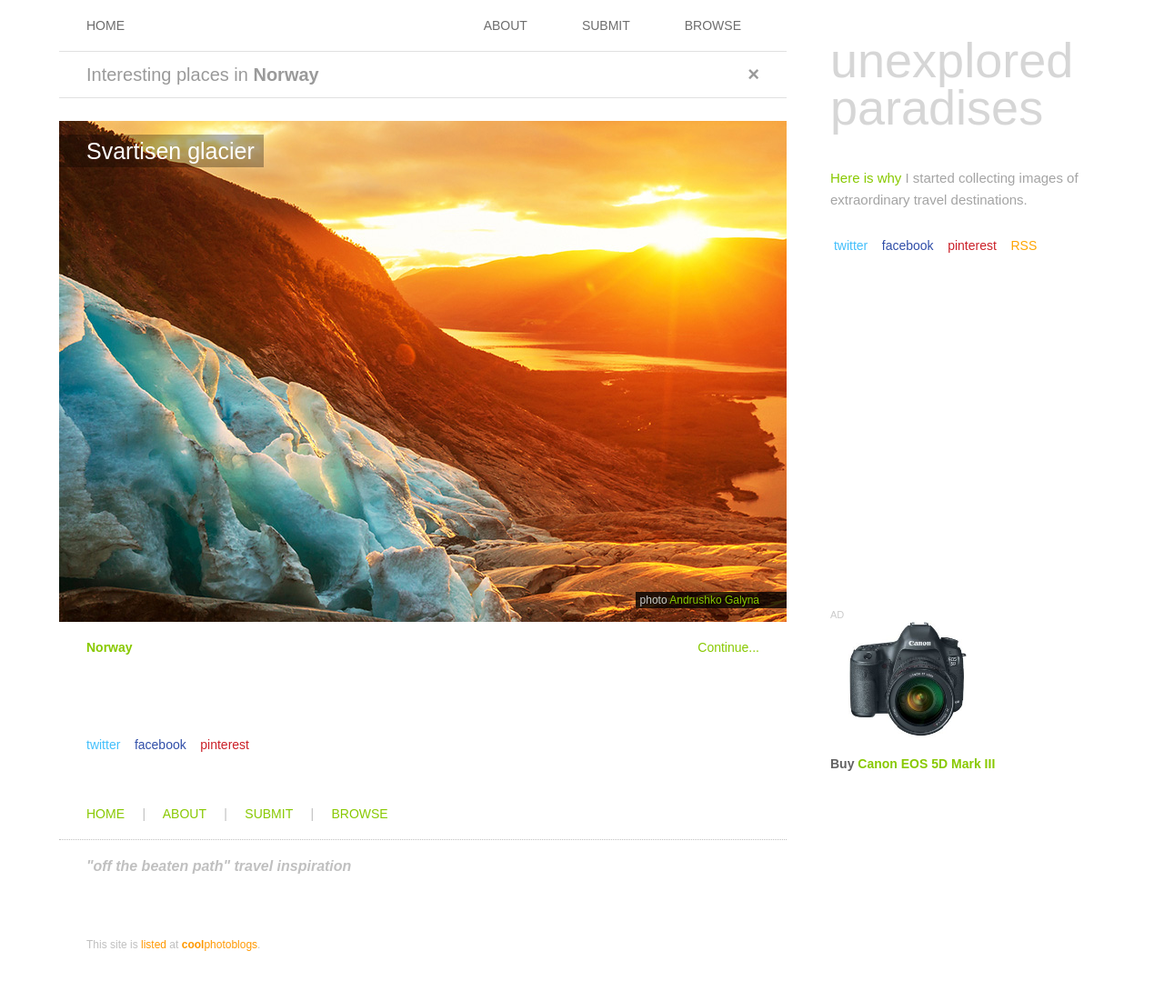
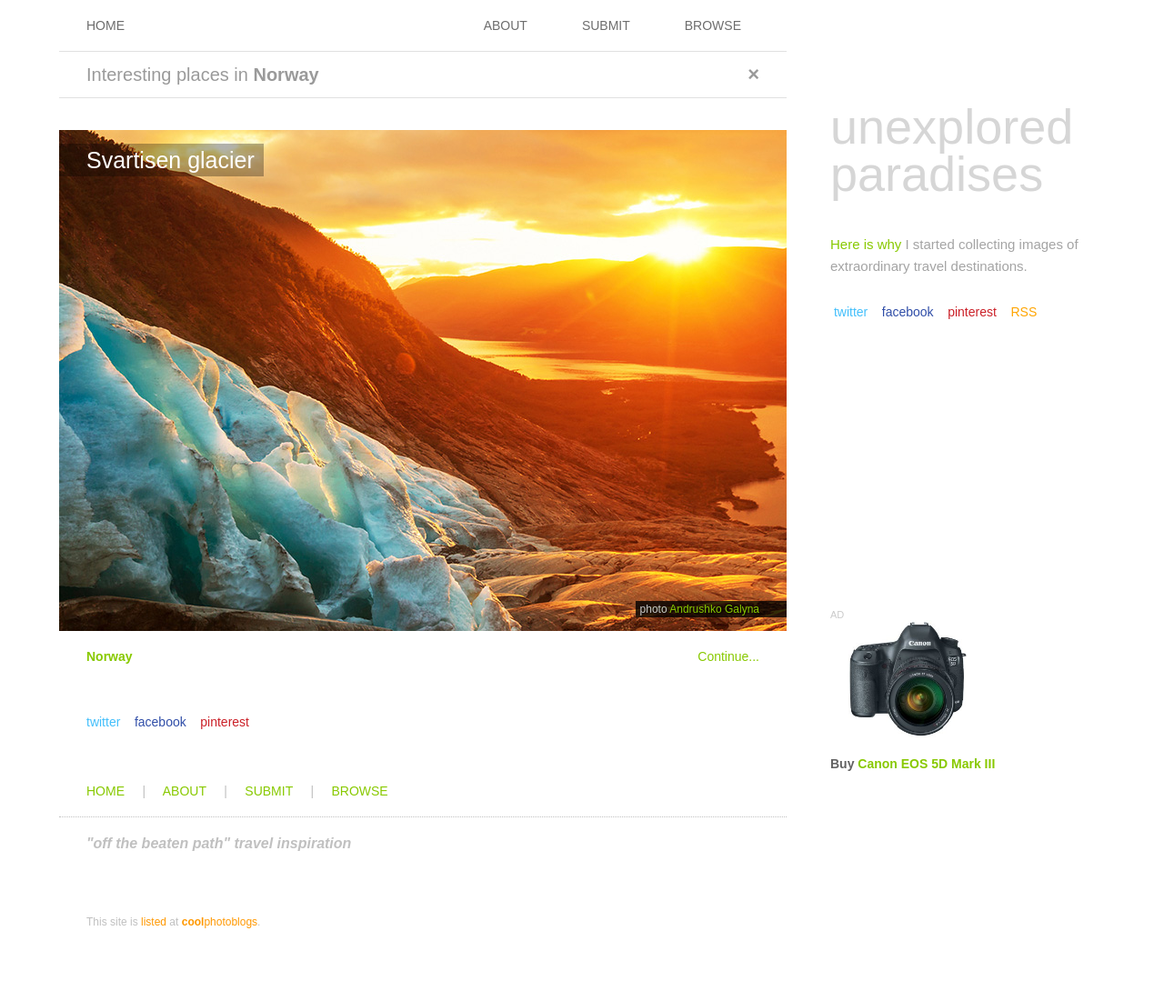
Before and after one commit to crawlingout/unexplored, a Jekyll site: the page built from browse/norway/index.html, in a window 1280 px wide. Shown: the whole page at 91% size. Built offline with Jekyll 4.4.1, drawn with Linux system fonts in a browser that asks for light colours; Markdown is read by kramdown in place of the engine named in the settings; comment, search, counter and statistics services are not loaded; after the commit the page ends 1076 px from its top, so only the background shows below that.

Commit message:
Minor styling

```diff
--- a/css/style.css
+++ b/css/style.css
@@ -115,7 +115,9 @@
 }
 
 #head {
-    margin: 40px 0 30px;
+    margin: 105px 0 30px;
+    position: fixed;
+    width: 300px;
 }
 
 #head h1 {
@@ -213,7 +215,7 @@
 }
 
 .postshort {
-    margin: 0 0 35px;
+    margin: 35px 0 0;
     padding: 0 0 10px;
 }
 
@@ -490,7 +492,7 @@
     padding-top: 15px;
 }
 
-@media screen and (max-height: 520px) {
+@media screen and (max-height: 620px) {
     #ad {
         display: none;
     }
```
Also changed, not shown: i/georgia/vardzia/cave-monastery.jpg (deleted).
